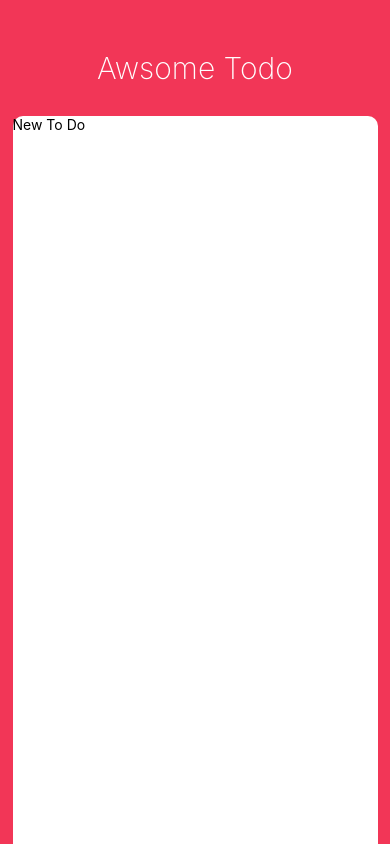
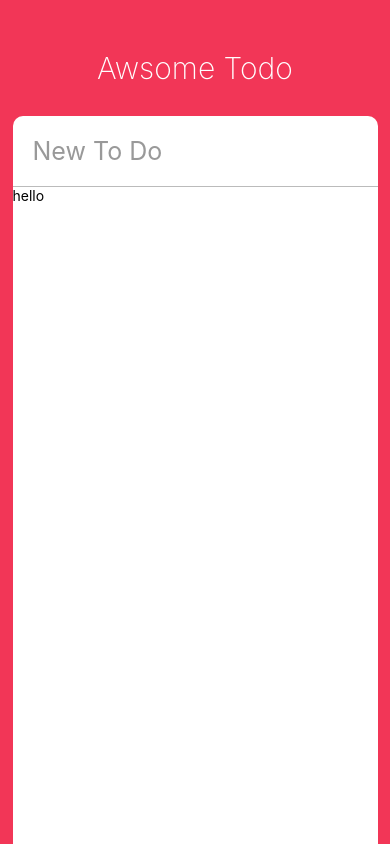
Before and after one commit to ItsNED/todo-app, a React Native app: screen / in a window 390 px wide. Built offline with nearby package versions, Linux system fonts and the light colour scheme.

Commit message:
UI part.2 - Input and Todo Component

```diff
--- a/App.js
+++ b/App.js
@@ -1,15 +1,23 @@
-import React from 'react';
-import { StyleSheet, Text, View, StatusBar, TextInput, Dimensions, Platform } from 'react-native';
+import React, { useState } from 'react';
+import { StyleSheet, Text, View, StatusBar, TextInput, Dimensions, Platform, ScrollView } from 'react-native';
+import ToDo from './ToDo';
 
 const { height, width } = Dimensions.get("window")
 
 export default function App() {
+  const [todo, setTodo] = useState("");
   return (
     <View style={styles.container}>
       <StatusBar barStyle="light-content" />
       <Text style={styles.title}>Awsome Todo</Text>
       <View style={styles.card}>
-        <TextInput style={styles.input} placeholder={"New To Do"}></TextInput>
+        <TextInput style={styles.input} placeholder={"New To Do"}
+          value={todo} onChangeText={(text) => setTodo(text)}
+          placeholderTextColor={"#999"} returnKeytype={"done"}
+          autoCorrect={false} />
+        <ScrollView>
+          <ToDo />
+        </ScrollView>
       </View>
     </View>
   );
@@ -48,5 +56,11 @@ const styles = StyleSheet.create({
         elevation: 3
       }
     })
+  },
+  input: {
+    padding: 20,
+    borderBottomColor: "#bbb",
+    borderBottomWidth: 1,
+    fontSize: 25
   }
 });
--- /dev/null
+++ b/ToDo.js
@@ -0,0 +1,14 @@
+import React, { useState } from 'react';
+import { StyleSheet, View, Text, TouchableOpacity } from 'react-native';
+
+export default function ToDo() {
+    return (
+        <View>
+            <Text>hello</Text>
+        </View>
+    );
+}
+
+const styles = StyleSheet.create({
+
+})
```
